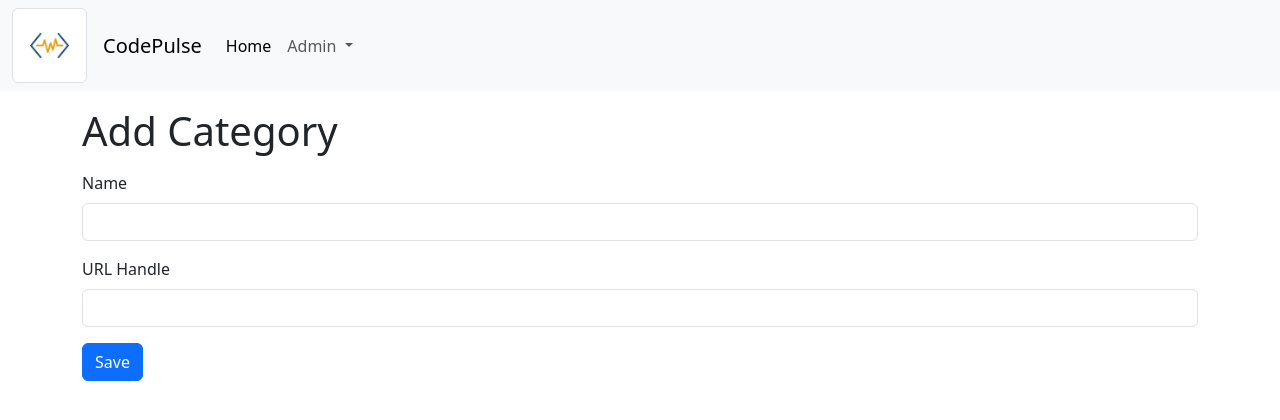
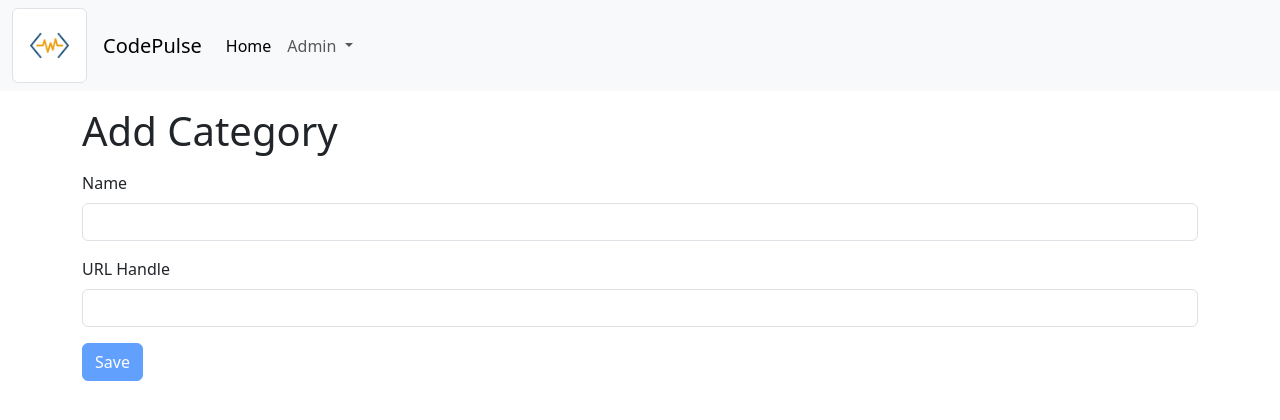
Before and after one commit to GlynWDavies-2022/CodePulse, an Angular app in the folder CodePulse.UI/: page /admin/categories/add in a window 1280 px wide. Shown: the top 420 px of the page. Built offline with nearby package versions, Linux system fonts and the light colour scheme.

Commit message:
Added form validation for add-category.

```diff
--- a/CodePulse.UI/src/app/core/features/category/add-category/add-category.html
+++ b/CodePulse.UI/src/app/core/features/category/add-category/add-category.html
@@ -5,13 +5,25 @@
       <div class="mt-3">
         <label class="form-label">Name</label>
         <input type="text" class="form-control" formControlName="name" />
+        @if (nameFormControl.hasError('required') && nameFormControl.touched) {
+        <p class="text-danger small">This is a required field</p>
+        }
+        @if (nameFormControl.hasError('maxlength') && nameFormControl.touched) {
+        <p class="text-danger small">This field cannot exceed 100 characters</p>
+        }
       </div>
       <div class="mt-3">
         <label class="form-label">URL Handle</label>
         <input type="text" class="form-control" formControlName="urlHandle" />
+        @if (urlHandleFormControl.hasError('required') && urlHandleFormControl.touched) {
+        <p class="text-danger small">This is a required field</p>
+        }
+        @if (urlHandleFormControl.hasError('maxlength') && urlHandleFormControl.touched) {
+        <p class="text-danger small">This field cannot exceed 200 characters</p>
+        }
       </div>
       <div class="mt-3">
-        <button class="btn btn-primary">Save</button>
+        <button class="btn btn-primary" [disabled]="addCategoryFormGroup.valid === false">Save</button>
       </div>
       </div>
   </form>
--- a/CodePulse.UI/src/app/core/features/category/add-category/add-category.ts
+++ b/CodePulse.UI/src/app/core/features/category/add-category/add-category.ts
@@ -1,5 +1,5 @@
 import { Component } from '@angular/core';
-import { FormControl, FormGroup, ReactiveFormsModule } from '@angular/forms';
+import { FormControl, FormGroup, ReactiveFormsModule, Validators } from '@angular/forms';
 
 @Component({
   selector: 'app-add-category',
@@ -10,8 +10,8 @@ import { FormControl, FormGroup, ReactiveFormsModule } from '@angular/forms';
 export class AddCategory {
 
   addCategoryFormGroup = new FormGroup({
-    name: new FormControl<string>('', { nonNullable: true }),
-    urlHandle: new FormControl<string>('', { nonNullable: true }),
+    name: new FormControl<string>('', { nonNullable: true, validators: [Validators.required, Validators.maxLength(100)] }),
+    urlHandle: new FormControl<string>('', { nonNullable: true, validators: [Validators.required, Validators.maxLength(200)] }),
   });
 
   onSubmit() {
@@ -19,4 +19,13 @@ export class AddCategory {
     console.log(this.addCategoryFormGroup.getRawValue());
 
   }
+
+  get nameFormControl() {
+    return this.addCategoryFormGroup.controls.name;
+  }
+
+  get urlHandleFormControl() {
+    return this.addCategoryFormGroup.controls.urlHandle;
+  }
+
 }
```
